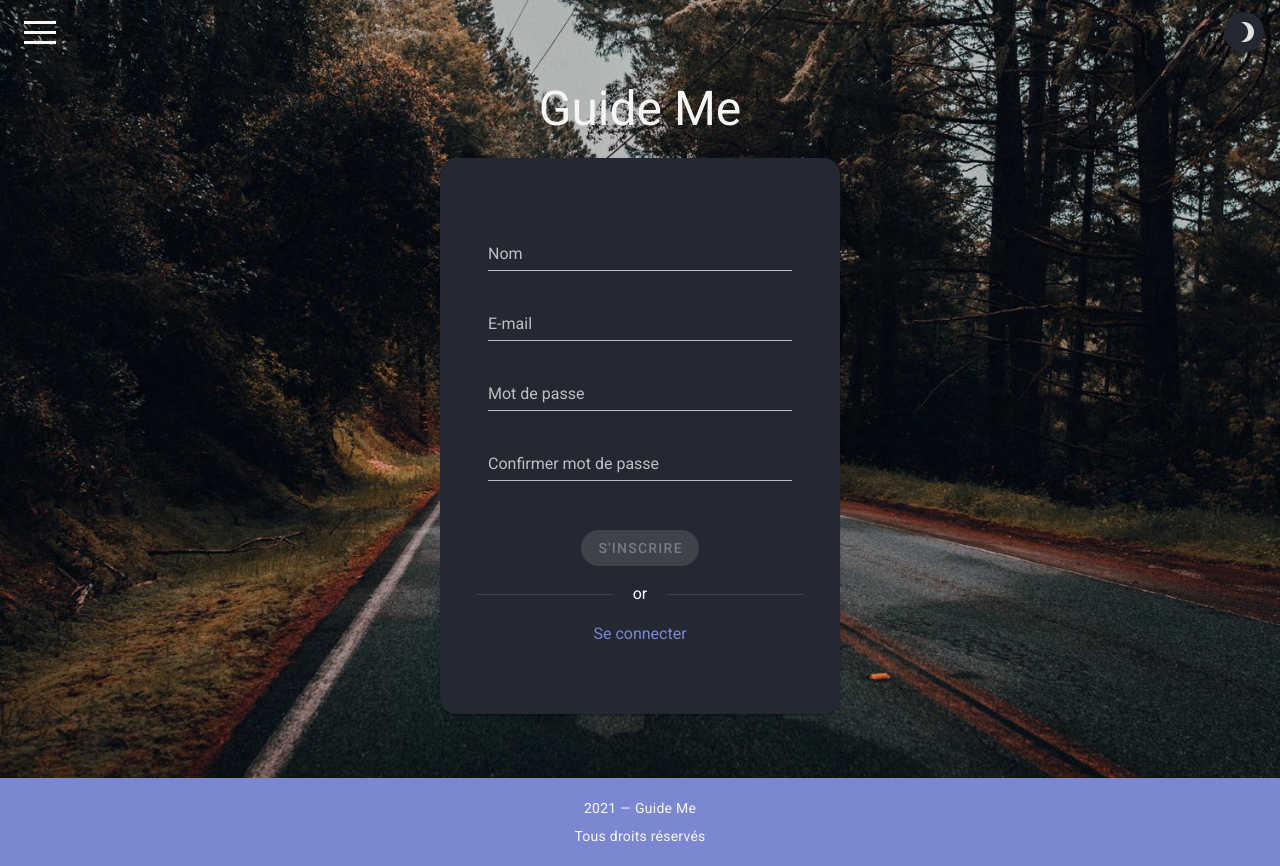
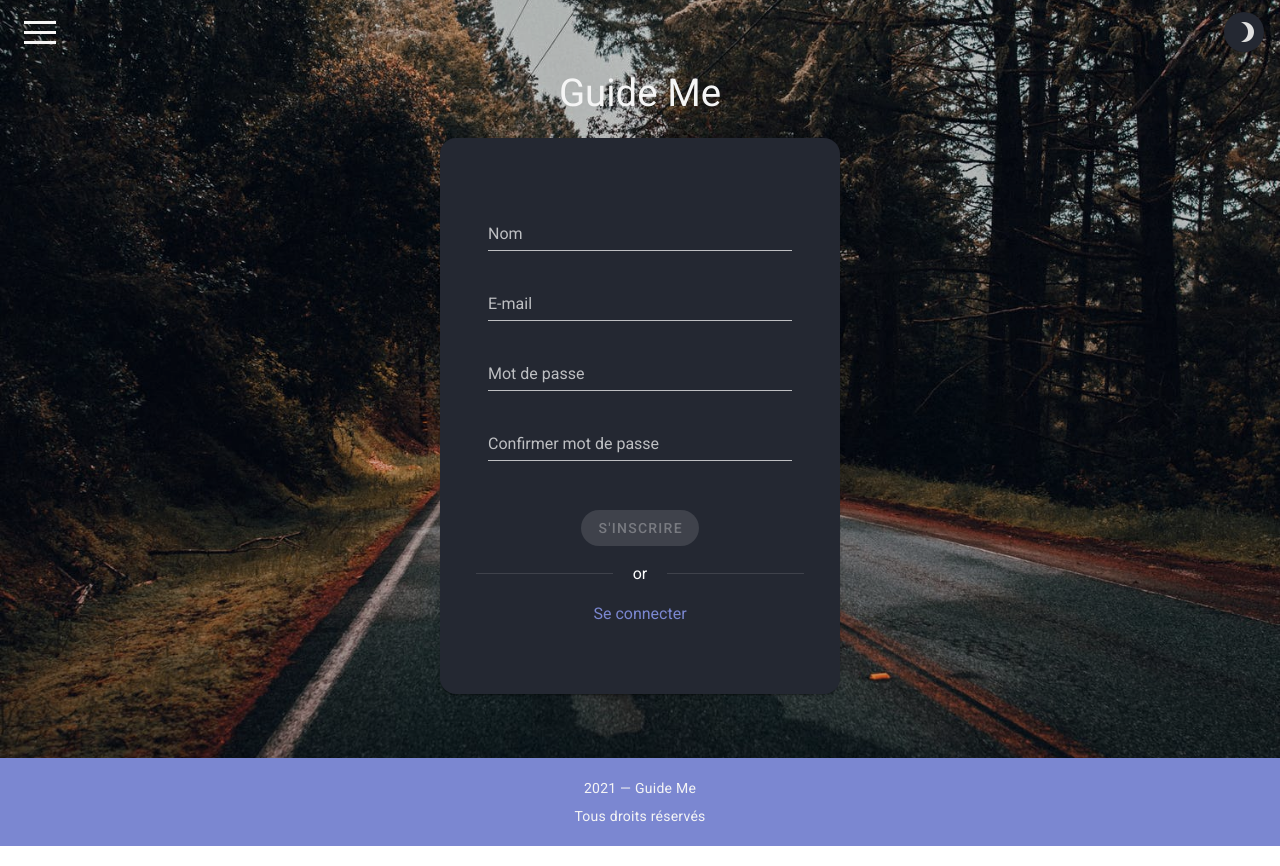
Before and after one commit to LoisonYo/GuideMe, a Vue app in the folder frontend/: page /register in a window 1280 px wide. Built offline with nearby package versions, Linux system fonts and the light colour scheme.

Commit message:
fix header behavior

```diff
--- a/frontend/src/components/TheHeader.vue
+++ b/frontend/src/components/TheHeader.vue
@@ -1,6 +1,6 @@
 <template>
 	<nav>
-		<v-app-bar app absolute color="transparent" flat style="z-index: 10;">
+		<v-app-bar absolute color="transparent" flat style="z-index: 10;">
 			<v-app-bar-nav-icon class="mx-0" v-on:click="drawer = !drawer">
 				<input type="checkbox" id="openmenu-input" v-model="drawer">
 				<label id="hamburger-lbl" for="openmenu-input">
--- a/frontend/src/components/users/BaseContainerLogin.vue
+++ b/frontend/src/components/users/BaseContainerLogin.vue
@@ -1,16 +1,17 @@
 <template>
-  <div style="height:100%; width:100%;">
+  <div style="height:100%; width:100%;" class="pt-14 pt-md-16 ">
 		<TheBackground />
 
-		<h1 class="display-2 text-center mt-5
-			grey--text text--lighten-4 font-weight-regular">
+		<h1 class="text-center
+			grey--text text--lighten-4 font-weight-regular"
+			style="font-size: 2.4rem;">
 			Guide Me
 		</h1>
 
 		<v-card color="primary"
 			max-width="400px"
 			style="width: calc(100% - 104px);"
-			class="mt-6 mb-16 mx-auto pa-12 rounded-xl text-center">
+			class="mt-4 mb-16 mx-auto pa-12 rounded-xl text-center">
 
 			<slot></slot>
 
--- a/frontend/src/views/Home.vue
+++ b/frontend/src/views/Home.vue
@@ -5,7 +5,7 @@
 		<v-sheet height="100vh" color="transparent"
 			style="overflow: hidden;"
 			class="grey--text text--lighten-4
-			pt-14 pt-md-16 mt-n14 mt-md-n16
+			pt-14 pt-md-16
 			d-flex flex-column align-center justify-space-between">
 
 			<div style="margin-top: 5vh; text-align: center;">
--- a/frontend/src/views/activities/ActivityDetails.vue
+++ b/frontend/src/views/activities/ActivityDetails.vue
@@ -1,11 +1,11 @@
 <template>
 	<div style="width:100%;">
 		<v-img :src="img.src" :alt="img.alt"
-			height="250"
+			height="300"
 			style="position: fixed; top: 0; left: 0; z-index: -1;"
 		/>
 
-		<v-sheet color="primary" class="pa-8 rounded-t-xl" style="margin-top: 150px;">
+		<v-sheet color="primary" class="pa-8 rounded-t-xl" style="margin-top: 280px;">
 			<div class="d-flex justify-space-between align-end mb-5">
 				<h2 class="display-2 secondary--text">{{ title }}</h2>
 				<div style="text-align: center;">
--- a/frontend/src/views/activities/Search.vue
+++ b/frontend/src/views/activities/Search.vue
@@ -2,8 +2,6 @@
 	<div style="width:100%;">
 
 		<OptionsSearch v-on:value="radius = $event" />
-
-
 
 		<l-map :zoom="zoom" :center="origin" ref="map"
 			style="height: 100vh; width:100%; position: fixed; top:0;"
```
